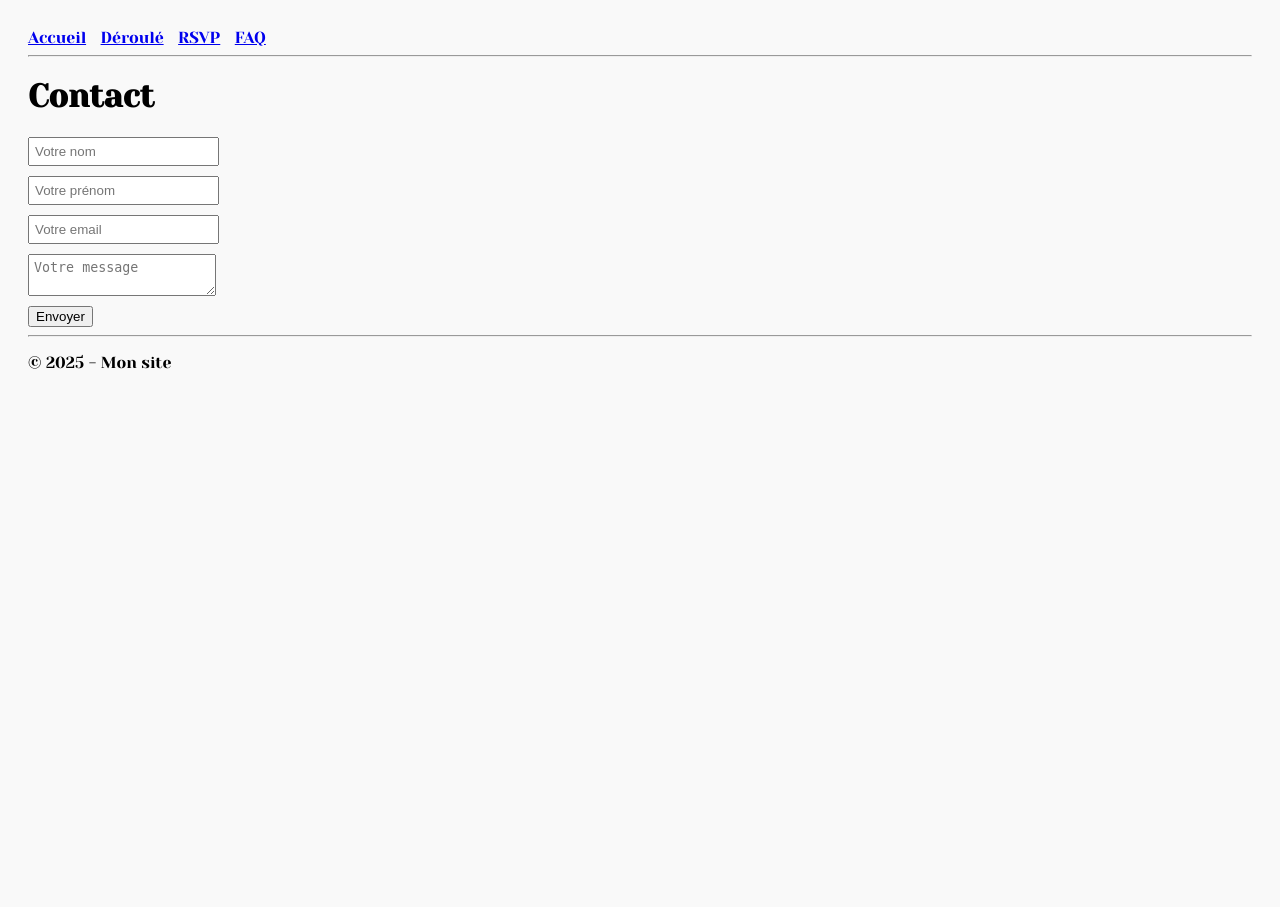
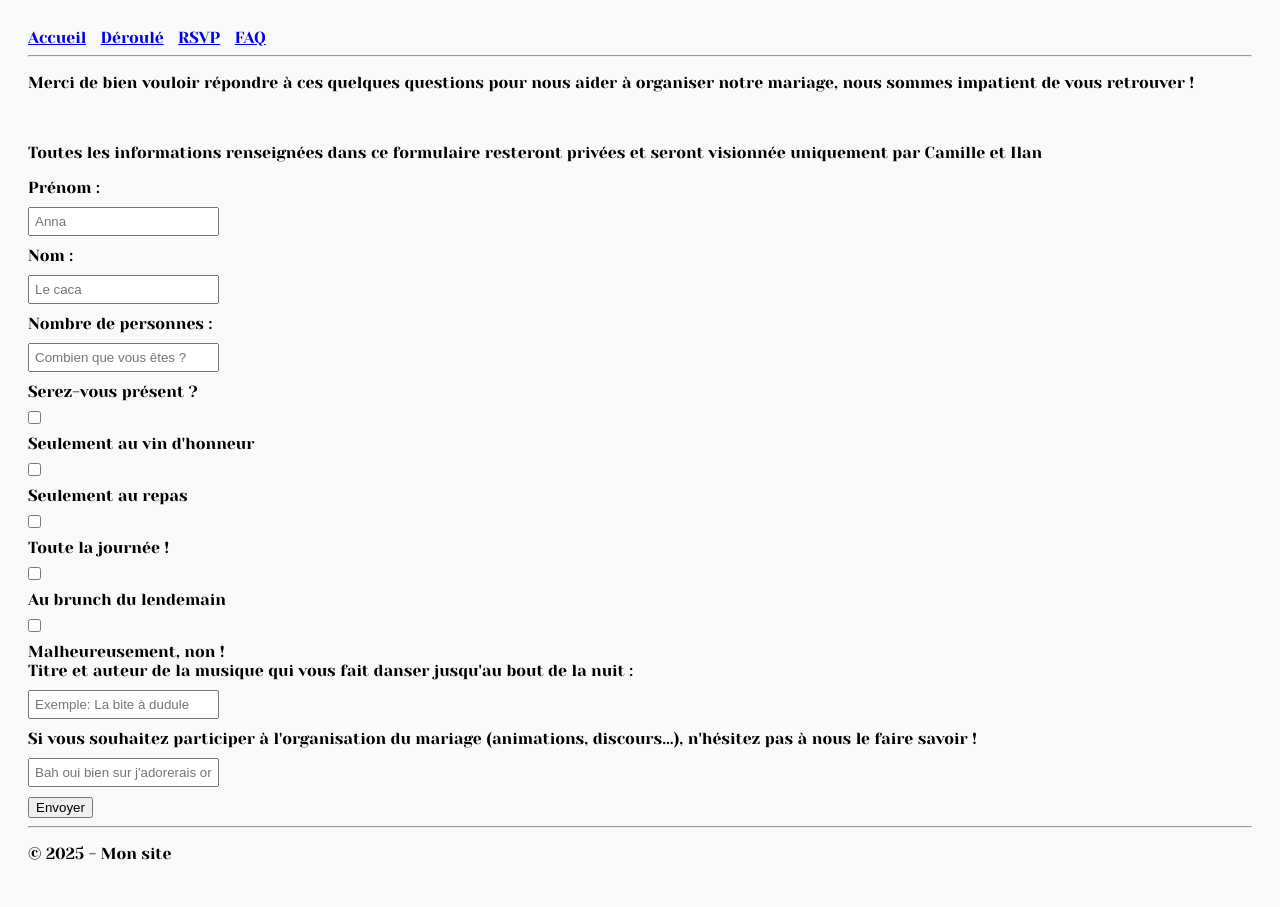
Before and after one commit to MooChep/wedding-site, a PHP site: page /contact in a window 1280 px wide. Before the commit the page ends 369 px from the top, so only its background shows below. Run offline with PHP 8.4, Linux system fonts and the light colour scheme.

Commit message:
formulaire complet fonctionnel

```diff
--- a/contact.php
+++ b/contact.php
@@ -4,33 +4,67 @@ require_once("includes/db.php"); // adapte le chemin si nécessaire
 <?php
 include("includes/header.php")
 ?>
-<h1>Contact</h1>
-<form method="POST" action="contact.php">
-    <input type="text" name="nom" placeholder="Votre nom" required>
-    <input type="text" name="prenom" placeholder="Votre prénom" required>
-    <input type="email" name="email" placeholder="Votre email" required>
-    <textarea name="message" placeholder="Votre message" required></textarea>
-    <button type="submit">Envoyer</button>
-</form>
 
+    <p class="content-box">Merci de bien vouloir répondre à ces quelques questions pour nous aider à organiser
+         notre mariage, nous sommes impatient de vous retrouver ! </p><br> <p class="comment"> Toutes les informations renseignées dans ce
+         formulaire resteront privées et seront visionnée uniquement par Camille et Ilan</p>
+    <form method="POST" action="contact.php" >
+      <label>Prénom :</label>
+      <input type="text" name="prenom" placeholder="Anna" required>
+
+      <label>Nom :</label>
+      <input type="text" name="nom" placeholder="Le caca"required>
+
+      <label>Nombre de personnes :</label>
+      <input type="number" name="nb_personnes" min="1" placeholder="Combien que vous êtes ?" required>
+    <!--  Pour pouvoir ajouter les infos sur chaque participants-->
+      <!-- surveymonkey inspi -->
+      <label>Serez-vous présent ?</label>
+      <input type="checkbox" id="vin" name="presence" value="vin">
+      <label for="vin">Seulement au vin d'honneur</label>
+      <input type="checkbox" id="repas" name="presence" value="repas">
+      <label for="repas">Seulement au repas</label>
+      <input type="checkbox" id="les deux" name="presence" value="les deux">
+      <label for="les deux">Toute la journée !</label>
+      <input type="checkbox" id="brunch" name="presence" value="brunch">
+      <label for="brunch">Au brunch du lendemain</label>
+      <input type="checkbox" id="non" name="presence" value="non">
+      <label for="non">Malheureusement, non !</label><br>
+
+      <label>Titre et auteur de la musique qui vous fait danser jusqu'au bout de la nuit :</label>
+      <input type="text" name="musique" placeholder="Exemple: La bite à dudule">
+
+      <label>Si vous souhaitez participer à l'organisation du mariage (animations, discours...), n'hésitez pas à nous le faire savoir !</Label>
+      <input type="text" name="participation" placeholder="Bah oui bien sur j'adorerais organiser un jeu sur le caca">
+
+      <button type="submit">Envoyer</button>
+    </form>
+  </main>
+  <!-- https://me-qr.com/fr/qr-code-generator/qr -->
+<!-- QR Code -->
 <?php
 if ($_SERVER["REQUEST_METHOD"] == "POST") {
     $nom = $_POST['nom'];
     $prenom = $_POST['prenom'];
-    $email = $_POST['email'];
-    $message = $_POST['message'];
+    $nb_personnes = $_POST['nb_personnes'];
+$presence = '';
+if (isset($_POST['presence']) && is_array($_POST['presence'])) {
+    $presence = implode(", ", $_POST['presence']);
+}
+$musique = isset($_POST['musique']) ? $_POST['musique'] : '';
+$participation = isset($_POST['participation']) ? $_POST['participation'] : '';
 
+$stmt = $conn->prepare("INSERT INTO contact_requests (nom, prenom, nb_personnes, presence, musique, participation) VALUES (?, ?, ?, ?, ?, ?)");
+$stmt->bind_param("ssisss", $nom, $prenom, $nb_personnes, $presence, $musique, $participation);
 
-    $stmt = $conn->prepare("INSERT INTO contact_requests (nom, prenom, email, message) VALUES (?, ?, ?, ?)");
-    $stmt->bind_param("ssss", $nom, $prenom, $email, $message);
     if ($stmt->execute()) {
-        echo "Message envoyé avec succès !";
+        echo "<p>Message envoyé avec succès !</p>";
     } else {
-        echo "Erreur : " . $stmt->error;
+        echo "<p>Erreur : " . $stmt->error . "</p>";
     }
 }
+?>
 
-?>
 
 <?php
 include("includes/footer.php")
```
Also changed, not shown: deroule.php (+9 -5 lines).
